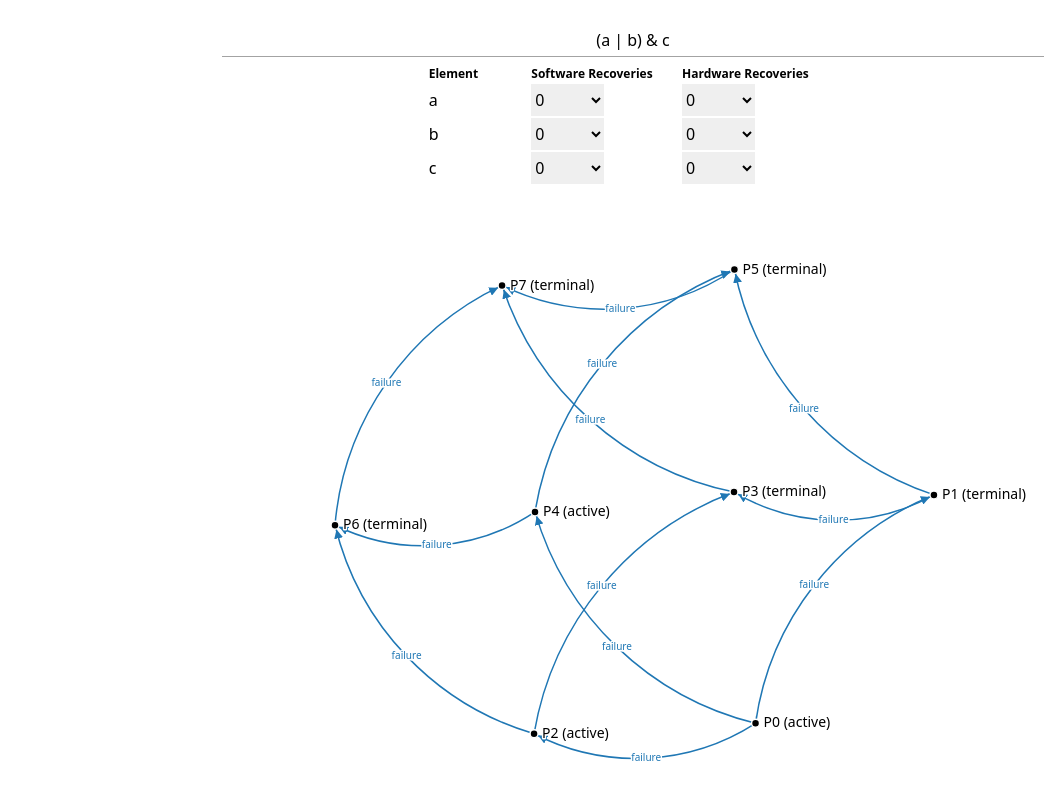
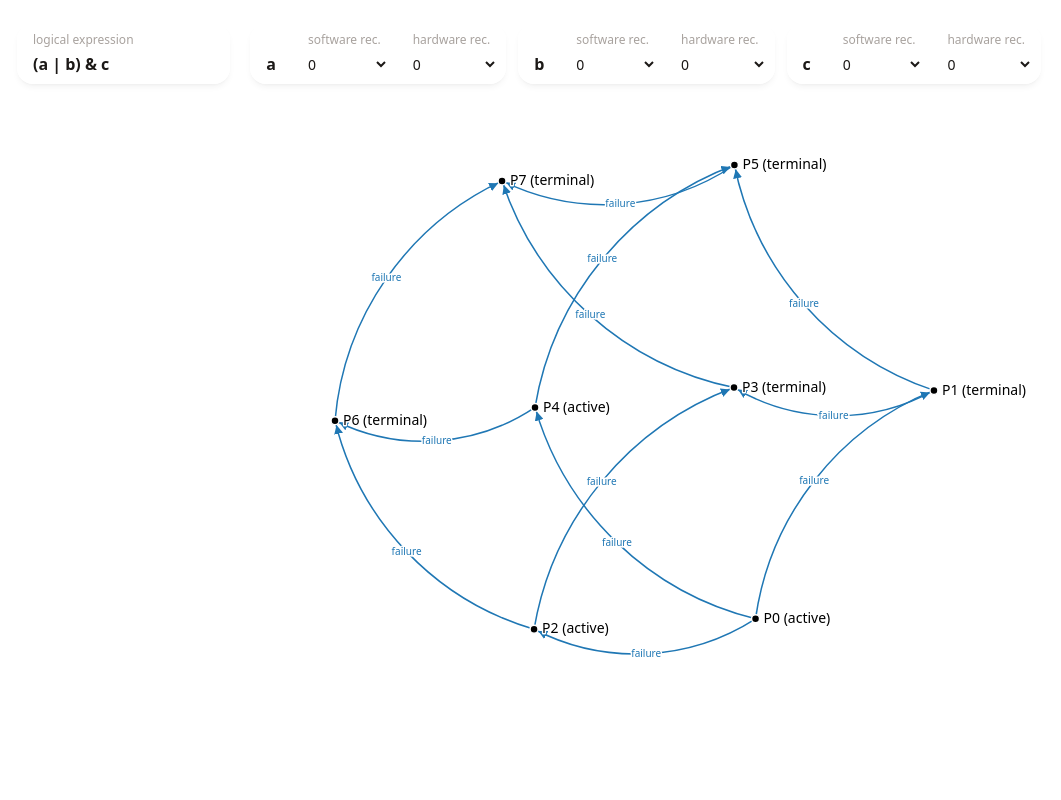
Before and after one commit to leshnevskyi/reliavis, a SvelteKit app: page / in a window 1280 px wide. Shown: the whole page, without its empty margins (7-1068 px from the left). Built offline with nearby package versions, Linux system fonts and the light colour scheme.

Commit message:
feat(ui): improved fieldset layout and styling

```diff
--- a/src/app.css
+++ b/src/app.css
@@ -2,9 +2,13 @@
 @import "tailwindcss/components";
 @import "tailwindcss/utilities";
 
+input,
 input:focus,
+select,
 select:focus,
+textarea,
 textarea:focus,
+button,
 button:focus {
 	@apply outline-none;
 }
--- a/src/routes/+page.svelte
+++ b/src/routes/+page.svelte
@@ -100,19 +100,27 @@
 </script>
 
 <div class="flex h-screen flex-col">
-	<section class="flex w-full flex-col items-center gap-2 p-6">
+	<section class="fixed m-6 flex w-full items-center gap-2">
+		<form class="flex w-full gap-5">
+			<label
+				class="group flex h-full w-1/6 flex-col gap-1 rounded-2xl bg-white/60 p-2 shadow-md shadow-stone-900/5 backdrop-blur-md duration-200"
+			>
+				<span class="text-nowrap px-2 text-xs font-medium text-stone-400">logical expression</span>
 				<input
 					bind:value={expression}
 					type="text"
-			class:bg-red-100={!expressionIsValid}
-			class="w-2/3 border-b border-b-neutral-400 py-1 text-center"
+					class="h-6 w-full rounded-lg bg-transparent px-2 font-bold text-stone-900 duration-200 hover:bg-stone-900/5 focus:bg-stone-900/5"
 					placeholder="logical expression, e.g. (a | b) & c"
 				/>
-		<form class="w-4/12 min-w-96 flex-col">
+			</label>
 			{#snippet recoverySelect(elementName: string, recoveryKind: RecoveryKind)}
+				<label class="flex h-full flex-col gap-1">
+					<span class="text-nowrap px-2 text-xs font-medium text-stone-400">
+						{recoveryKind} rec.
+					</span>
 					<select
 						name={`${recoveryKind}-recoveries`}
-					class="py-1"
+						class="h-6 rounded-lg bg-transparent px-1 py-0.5 text-sm font-medium text-stone-900 duration-200 hover:bg-stone-900/5 focus:bg-stone-900/5"
 						value={elementConfigStore.getConfigByElementName(elementName)?.recoveryCounts[
 							recoveryKind
 						]}
@@ -125,30 +133,25 @@
 							<option value={number}>{number}</option>
 						{/each}
 					</select>
+				</label>
 			{/snippet}
-			<table class="w-full">
-				<thead>
-					<tr>
-						{#each ["Element", "Software Recoveries", "Hardware Recoveries"] as header, index}
-							<th class="text-start text-xs" {...index == 0 && { style: "width: 25%" }}>{header}</th
+			{#snippet elementFieldset(name: string)}
+				<fieldset
+					class="group flex items-end gap-4 rounded-2xl bg-white/60 p-2 shadow-md shadow-stone-900/5 backdrop-blur-md duration-200"
 				>
+					<legend class="sr-only">{name}</legend>
+					<span aria-hidden="true" class="px-2 font-bold leading-6 text-stone-900">
+						{name}
+					</span>
+					{@render recoverySelect(name, RecoveryKind.Software)}
+					{@render recoverySelect(name, RecoveryKind.Hardware)}
+				</fieldset>
+			{/snippet}
+			<fieldset class="flex flex-1 gap-3">
+				{#each getElementNamesFromTokens(tokenize(expression)) as elementName}
+					{@render elementFieldset(elementName)}
 				{/each}
-					</tr>
-				</thead>
-				<tbody>
-					{#each getElementNamesFromTokens(tokenize(expression)) as elementName}
-						<tr>
-							<td class="py-1">{elementName}</td>
-							<td>
-								{@render recoverySelect(elementName, RecoveryKind.Software)}
-							</td>
-							<td>
-								{@render recoverySelect(elementName, RecoveryKind.Hardware)}
-							</td>
-						</tr>
-					{/each}
-				</tbody>
-			</table>
+			</fieldset>
 		</form>
 	</section>
 	<section class="w-full flex-1">
```
Lines whose indentation alone changed are shown as unchanged.
